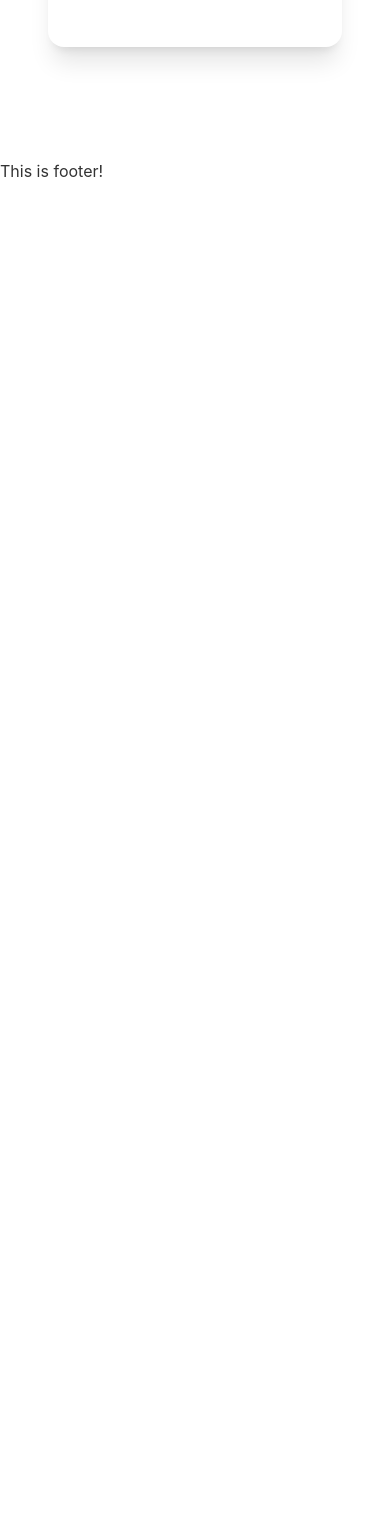
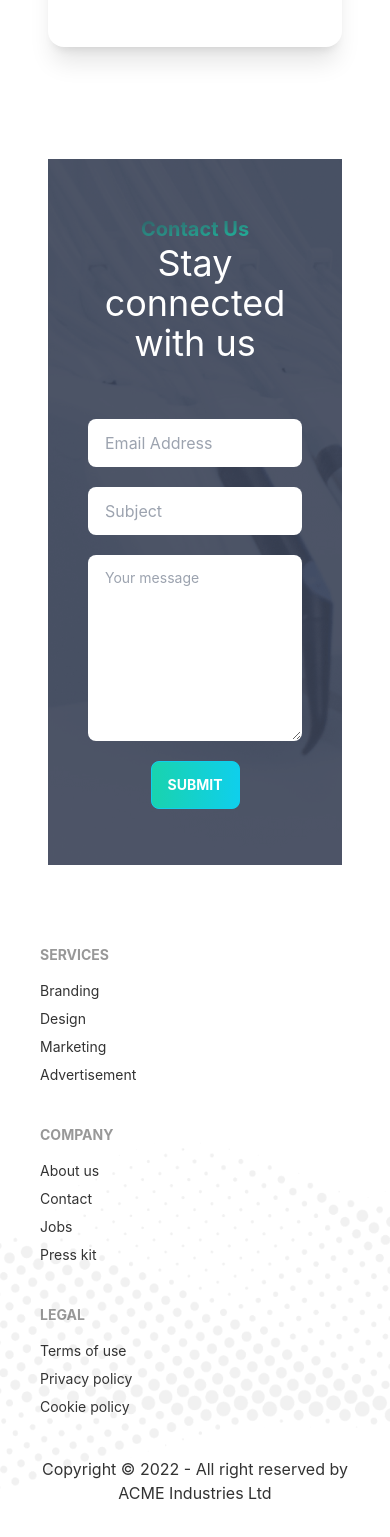
Before and after one commit to khadiza21/doctor-portal-client, a React (Create React App) app: page / in a window 390 px wide. Shown: the part 4969-6506 px from the top of the page. Before the commit the page ends 5152 px from the top, so only its background shows below. Built offline with nearby package versions, Linux system fonts and the light colour scheme.

Commit message:
home page end for now

```diff
--- a/src/App.js
+++ b/src/App.js
@@ -4,8 +4,7 @@
 import Home from "./pages/Home/Home/Home";
 import Navbar from "./pages/Shared/Navbar/Navbar";
 import Login from "./pages/Login/Login/Login";
-import Contact from "./pages/Contact/Contact";
-import Reviews from "./pages/Reviews/Reviews/Reviews";
+
 import Appointments from "./pages/Appointments/Appointments/Appointments";
 import Footer from "./pages/Shared/Footer/Footer";
 import Notfound from "./pages/Shared/Notfound/Notfound";
@@ -19,8 +18,8 @@
         <Route path="home" element={<Home />} />
         <Route path="about" element={<About />} />
         <Route path="login" element={<Login />} />
-        <Route path="contact" element={<Contact />} />
-        <Route path="review" element={<Reviews />} />
+
+
         <Route path="appointment" element={<Appointments />} />
         <Route path="*" element={<Notfound />} />
       </Routes>
--- a/src/pages/Contact/Contact.js
+++ /dev/null
@@ -1,11 +0,0 @@
-import React from 'react';
-
-const Contact = () => {
-    return (
-        <div>
-            <h1>This is Contact</h1>
-        </div>
-    );
-};
-
-export default Contact;
--- a/src/pages/Home/Banner/Banner.js
+++ b/src/pages/Home/Banner/Banner.js
@@ -4,16 +4,16 @@
 
 const Banner = () => {
   return (
-    <div class="hero min-h-screen ">
-      <div class="hero-content flex-col lg:flex-row-reverse">
+    <div className="hero min-h-screen ">
+      <div className="hero-content flex-col lg:flex-row-reverse">
         <img
           src={chair}
           alt="Banner Pic of Chair"
-          class="max-w-sm rounded-lg shadow-2xl"
+          className="max-w-sm rounded-lg shadow-2xl"
         />
         <div>
-          <h1 class="text-5xl font-bold">Your New Smile Starts Here!</h1>
-          <p class="py-6">
+          <h1 className="text-5xl font-bold">Your New Smile Starts Here!</h1>
+          <p className="py-6">
             Provident cupiditate voluptatem et in. Quaerat fugiat ut assumenda
             excepturi exercitationem quasi. In deleniti eaque aut repudiandae et
             a id nisi.
--- /dev/null
+++ b/src/pages/Home/Contact/Contact.js
@@ -0,0 +1,38 @@
+import React from 'react';
+import PrimaryButton from '../../Shared/PrimaryButton/PrimaryButton';
+import appointment from '../../../assets/images/appointment.png';
+
+const Contact = () => {
+    return (
+        <div style={{
+            background:`url(${appointment})`
+        }} className='bg-primary px-10 py-14 '>
+          <div className='text-center pb-14 text-white'>
+            <p className='text-xl font-bold text-transparent bg-clip-text bg-gradient-to-br from-accent to-secondary'>
+              Contact Us
+            </p>
+            <h1 className='text-4xl'>Stay connected with us</h1>
+          </div>
+          <div className='grid grid-cols-1 justify-items-center gap-5'>
+            <input
+              type='text'
+              placeholder='Email Address'
+              className='input w-full max-w-md'
+            />
+            <input
+              type='text'
+              placeholder='Subject'
+              className='input w-full max-w-md'
+            />
+            <textarea
+              className='textarea w-full max-w-md'
+              placeholder='Your message'
+              rows={6}
+            ></textarea>
+            <PrimaryButton props={'Submit'}></PrimaryButton>
+          </div>
+        </div>
+    );
+};
+
+export default Contact;
--- a/src/pages/Home/Home/Home.js
+++ b/src/pages/Home/Home/Home.js
@@ -1,5 +1,7 @@
 import React from "react";
+//import Footer from "../../Shared/Footer/Footer";
 import Banner from "../Banner/Banner";
+import Contact from "../Contact/Contact";
 import Info from "../Info/Info";
 import MakeAppointment from "../MakeAppointment/MakeAppointment";
 import Services from "../Services/Services";
@@ -13,6 +15,7 @@
       <Services></Services>
       <MakeAppointment></MakeAppointment>
       <Testimoial></Testimoial>
+     <Contact prop={'Submit'}></Contact>
     </div>
   );
 };
--- a/src/pages/Home/InfoCard/InfoCard.js
+++ b/src/pages/Home/InfoCard/InfoCard.js
@@ -2,12 +2,12 @@
 
 const InfoCard = ({ img, cardTitle,bgClass }) => {
   return (
-    <div class={`card lg:card-side shadow-xl bg-accent text-white ${bgClass}`}>
+    <div className={`card lg:card-side shadow-xl bg-accent text-white ${bgClass}`}>
       <figure className="pl-5">
         <img src={img} alt="Album" />
       </figure>
-      <div class="card-body">
-        <h2 class="card-title">{cardTitle}</h2>
+      <div className="card-body">
+        <h2 className="card-title">{cardTitle}</h2>
         <p>Click the button to listen on Spotiwhy app.</p>
       </div>
     </div>
--- a/src/pages/Home/Services/Service.js
+++ b/src/pages/Home/Services/Service.js
@@ -5,19 +5,19 @@
   const {description,img,name} = service;
 
   return (
-    <div class="card lg:max-w-lg bg-base-100 shadow-xl">
-      <figure class="px-10 pt-10">
+    <div className="card lg:max-w-lg bg-base-100 shadow-xl">
+      <figure className="px-10 pt-10">
         <img
           src={img}
           alt="teeth"
-          class="rounded-xl"
+          className="rounded-xl"
         />
       </figure>
-      <div class="card-body items-center text-center">
-        <h2 class="card-title">{name}</h2>
+      <div className="card-body items-center text-center">
+        <h2 className="card-title">{name}</h2>
         <p>{description}</p>
-        <div class="card-actions">
-          <button class="btn btn-primary">Buy Now</button>
+        <div className="card-actions">
+          <button className="btn btn-primary">Buy Now</button>
         </div>
       </div>
     </div>
--- a/src/pages/Reviews/Reviews/Reviews.js
+++ /dev/null
@@ -1,11 +0,0 @@
-import React from 'react';
-
-const Reviews = () => {
-    return (
-        <div>
-        <h1>This is Review</h1>
-        </div>
-    );
-};
-
-export default Reviews;
--- a/src/pages/Shared/Footer/Footer.js
+++ b/src/pages/Shared/Footer/Footer.js
@@ -1,10 +1,39 @@
 import React from 'react';
+import { Link } from 'react-router-dom';
+import footer from '../../../assets/images/footer.png';
 
 const Footer = () => {
     return (
-        <div>
-            <h1>This is footer!</h1>
-        </div>
+        <footer style={{
+            background: `url(${footer})`,
+            backgroundSize: 'cover'
+        }} className="p-10 my-10" >
+            <div className='footer'>
+                <div>
+                    <span className="footer-title">Services</span>
+                    <Link to="" className="link link-hover">Branding</Link>
+                    <Link to="" className="link link-hover">Design</Link>
+                    <Link to="" className="link link-hover">Marketing</Link>
+                    <Link to="" className="link link-hover">Advertisement</Link>
+                </div>
+                <div>
+                    <span className="footer-title">Company</span>
+                    <Link to="" className="link link-hover">About us</Link>
+                    <Link to="" className="link link-hover">Contact</Link>
+                    <Link to="" className="link link-hover">Jobs</Link>
+                    <Link to="" className="link link-hover">Press kit</Link>
+                </div>
+                <div>
+                    <span className="footer-title">Legal</span>
+                    <Link to="" className="link link-hover">Terms of use</Link>
+                    <Link to="" className="link link-hover">Privacy policy</Link>
+                    <Link to="" className="link link-hover">Cookie policy</Link>
+                </div>
+            </div>
+            <div className='my-10 text-center'>
+                <p>Copyright © 2022 - All right reserved by ACME Industries Ltd</p>
+            </div>
+        </footer>
     );
 };
 
--- a/src/pages/Shared/Navbar/Navbar.js
+++ b/src/pages/Shared/Navbar/Navbar.js
@@ -6,8 +6,8 @@
   const menuItems = <>
     <li><Link to="/">Home</Link> </li>
     <li><Link to="/appointment">Appointment</Link></li>
-    <li><Link to="/review">Review</Link></li>
-    <li><Link to="/contact">Contact</Link></li>
+
+
     <li><Link to="/about">About</Link></li>
     <li><Link to="/login">Login</Link></li>
   </>
--- a/src/pages/Shared/PrimaryButton/PrimaryButton.js
+++ b/src/pages/Shared/PrimaryButton/PrimaryButton.js
@@ -2,7 +2,7 @@
 
 const PrimaryButton = ({props}) => {
     return (
-        <button class="btn btn-primary uppercase text-white font-bold  bg-gradient-to-r from-secondary to-primary">{props}</button>
+        <button className="btn btn-primary uppercase text-white font-bold  bg-gradient-to-r from-secondary to-primary">{props}</button>
     );
 };
 
```
